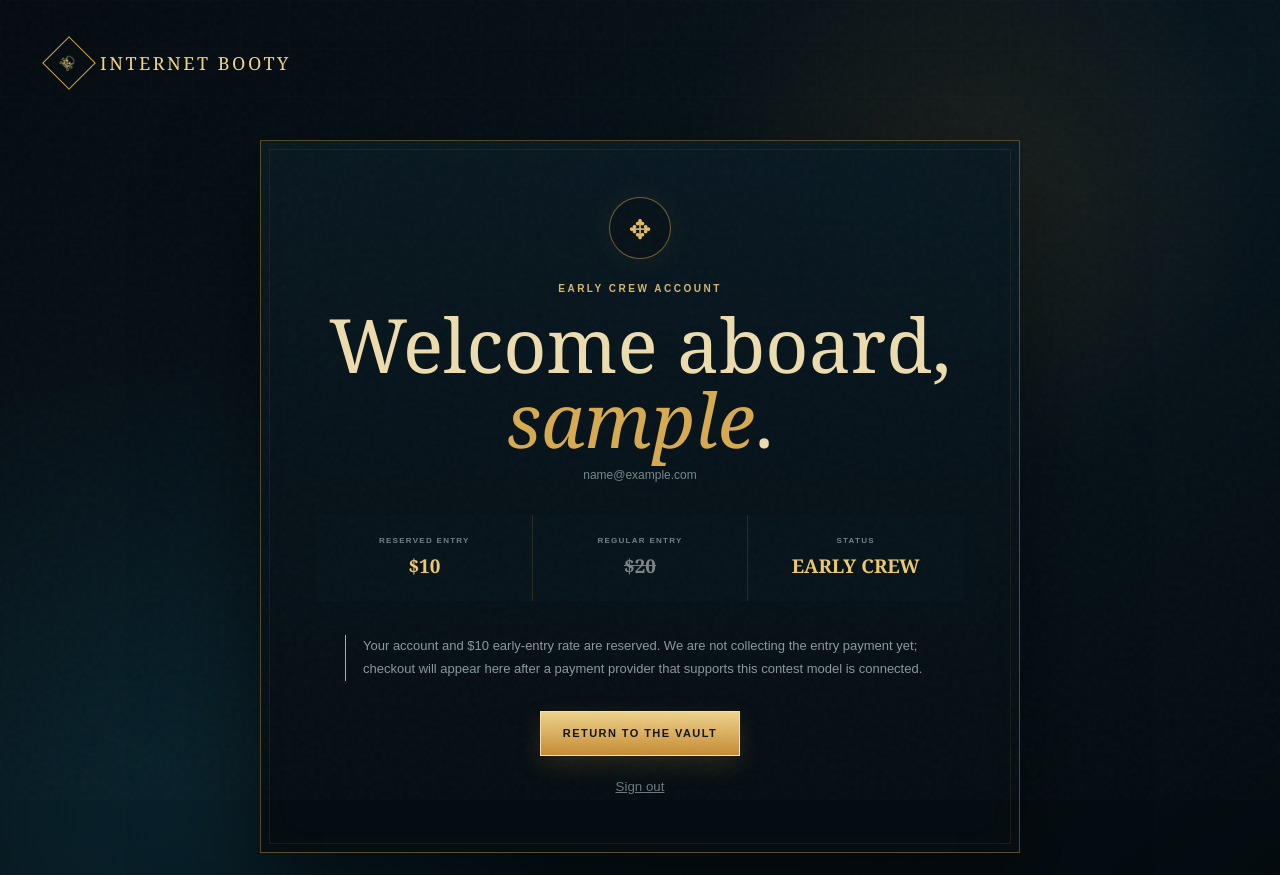
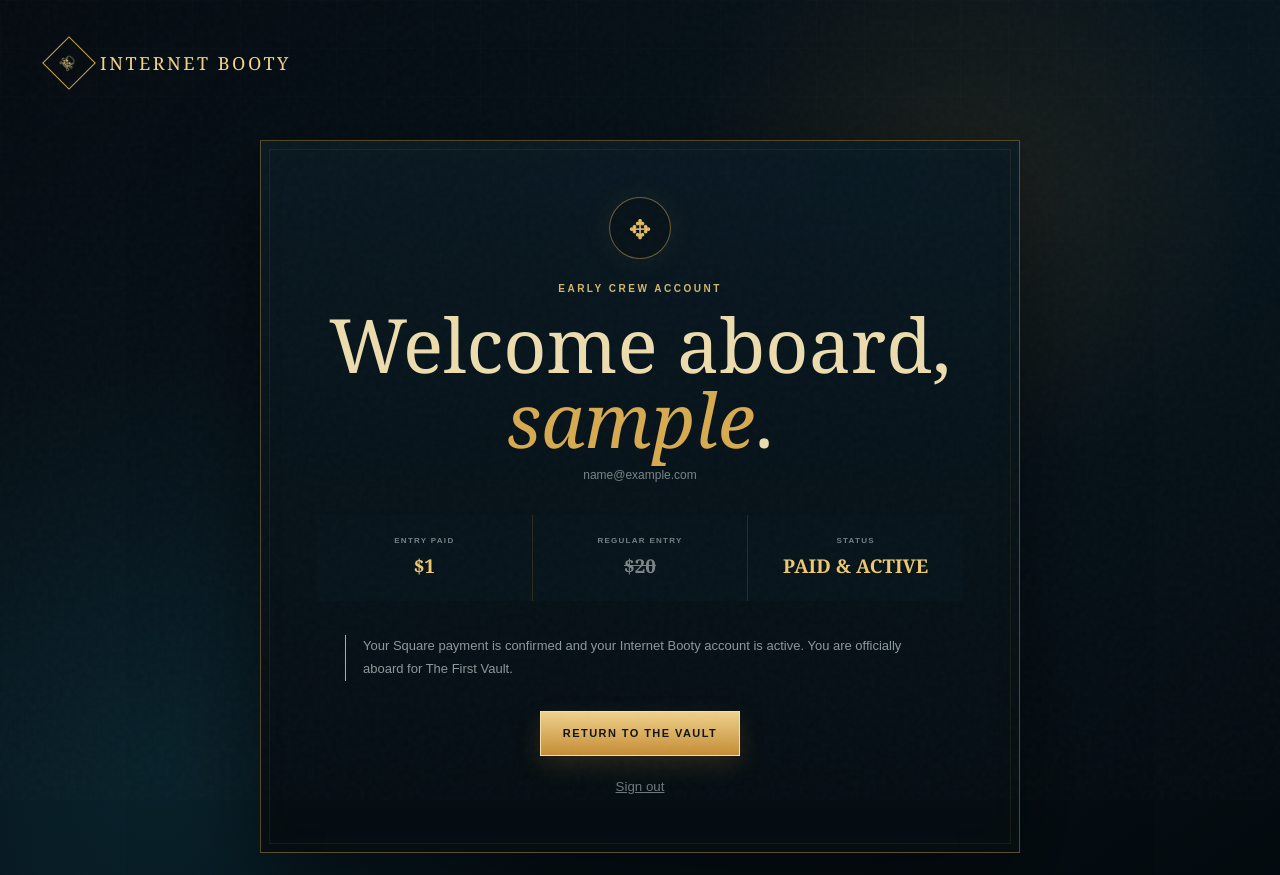
Before and after one commit to ShanePrairie/internetbooty, a Flask app: page /crew in a window 1280 px wide. Shown: the top 875 px of the page. Run offline with Flask 3, Linux system fonts and the light colour scheme; the visitor is signed in with stand-in values (Sample User, id 1).

Commit message:
Show paid Square status in crew account

```diff
--- a/templates/crew.html
+++ b/templates/crew.html
@@ -33,13 +33,13 @@
       {% endwith %}
 
       <div class="crew-stats">
-        <div><small>RESERVED ENTRY</small><b>$10</b></div>
+        <div><small>ENTRY PAID</small><b>${{ "%.0f"|format(amount_paid) }}</b></div>
         <div><small>REGULAR ENTRY</small><b class="struck">$20</b></div>
-        <div><small>STATUS</small><b>EARLY CREW</b></div>
+        <div><small>STATUS</small><b>PAID & ACTIVE</b></div>
       </div>
 
       <div class="crew-message">
-        <p>Your account and $10 early-entry rate are reserved. We are not collecting the entry payment yet; checkout will appear here after a payment provider that supports this contest model is connected.</p>
+        <p>Your Square payment is confirmed and your Internet Booty account is active. You are officially aboard for The First Vault.</p>
       </div>
 
       <a class="primary crew-home" href="/">RETURN TO THE VAULT</a>
```
